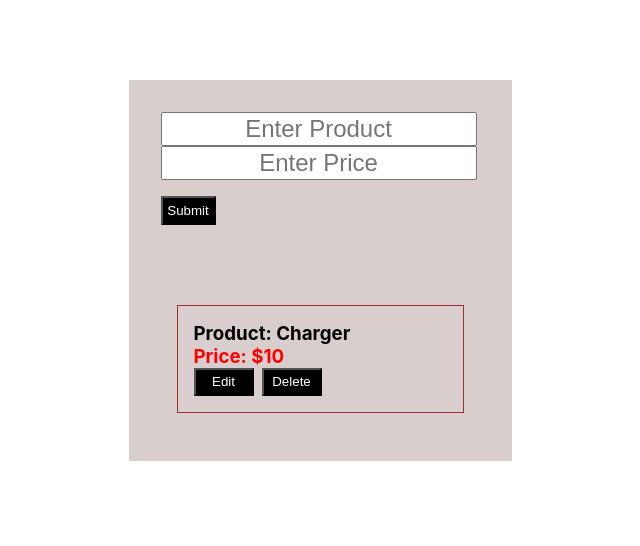
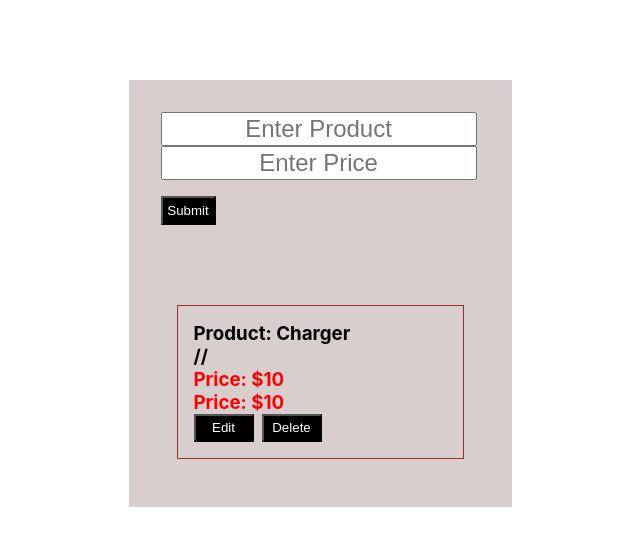
Before and after one commit to awaiszubair/expense-tracker, a React (Create React App) app in the folder myappCopy/: page / in a window 1280 px wide. Shown: the top 546 px of the page, without its empty margins (320-960 px from the left). Built offline with nearby package versions, Linux system fonts and the light colour scheme.

Commit message:
Update nestListDisplay.js

```diff
--- a/myappCopy/src/ListProject/nestListDisplay.js
+++ b/myappCopy/src/ListProject/nestListDisplay.js
@@ -32,7 +32,8 @@ const NestListDisplay = ({list,id, setName,setPass,setID,comList,ID,setd,delID,d
   return (
     <li data-id={id}>
         <div><span>Product: </span> <span>{list.name}</span></div>
-        <div><span className='red'>Price: </span> <span className='red'>${list.pass}</span></div>
+        // <div><span className='red'>Price: </span> <span className='red'>${list.pass}</span></div>
+     <div><span className='red'>Price: $</span><span className='red'>{list.pass}</span></div>
         <button onClick={update} style={{padding:'0.3rem',color:'white',background:'black',width:'60px'}}>Edit</button>
         <button onClick={deleteList} style={{padding:'0.3rem',color:'white',background:'black',width:'60px',marginLeft:'0.5rem'}}>Delete</button>
         {/* {console.log("LIST FROM NESTED LISTS ",list.name, "AND", list.pass)} */}
```
